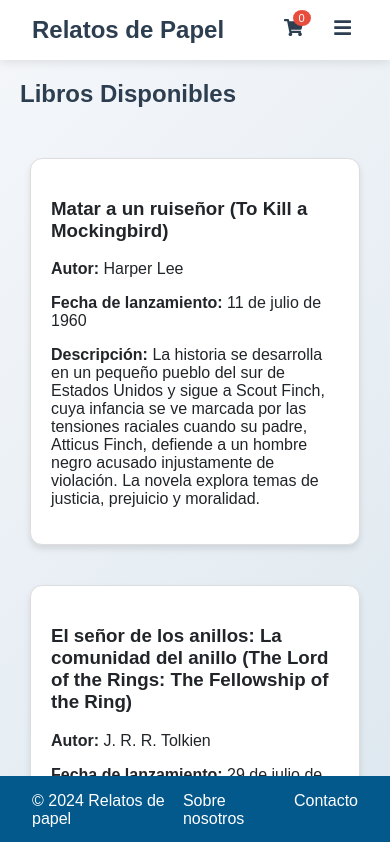
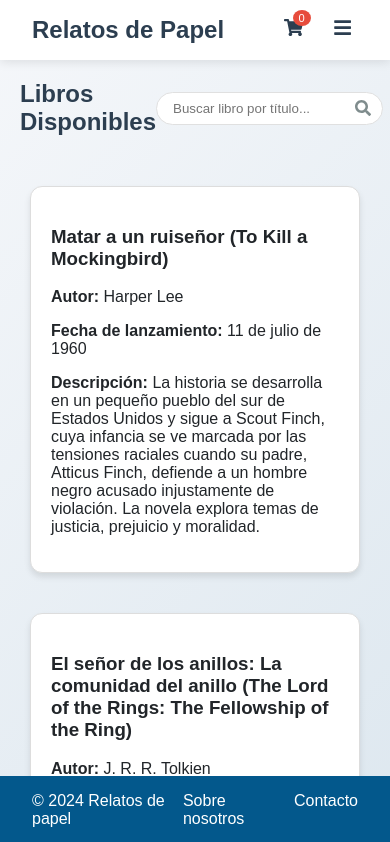
Before and after one commit to m16u3l/relatos_de_papel, a React (Create React App) app: page /books in a window 390 px wide. Shown: the top 842 px of the page. Built offline with nearby package versions, Linux system fonts and the light colour scheme.

Commit message:
remove mediaquery to hide search component

```diff
--- a/src/styles/Header.css
+++ b/src/styles/Header.css
@@ -120,8 +120,4 @@
   .menu-button {
     display: block;
   }
-
-  .search-container {
-    display: none;
-  }
 }
--- a/src/views/Overview.jsx
+++ b/src/views/Overview.jsx
@@ -10,7 +10,6 @@ export const Overview = () => {
   const { filterBooks } = useBooks();
 
   const handleSearch = (value) => {
-    debugger
     filterBooks(value);
   };
   const filteredBooks = books.filter(book =>
@@ -20,7 +19,7 @@ export const Overview = () => {
   return (
     <div className="overview">
       <div className="header-section">
-        <h2 className="section-title">Libros Disponibles</h2>
+        <h3 className="section-title">Libros Disponibles</h3>
         <SearchBar onSearch={handleSearch} />
       </div>
       <div className="book-container">
```
